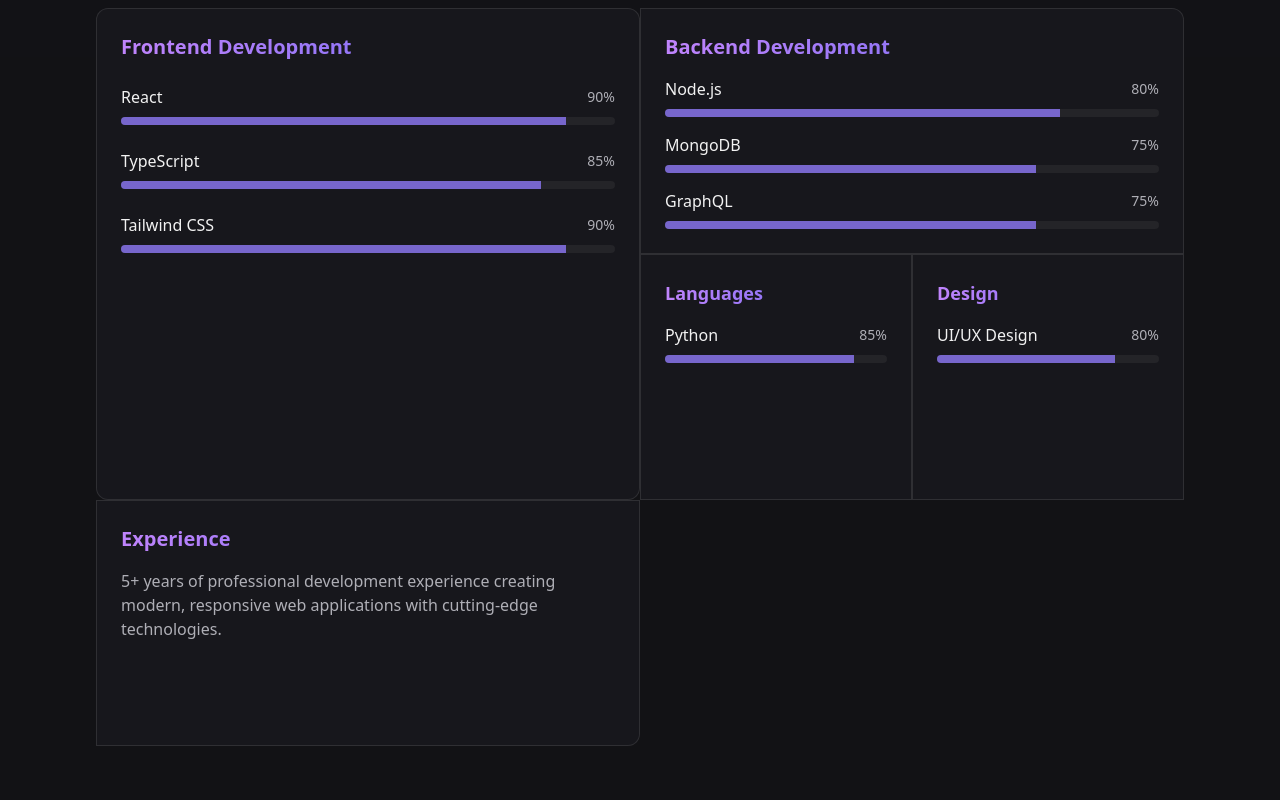
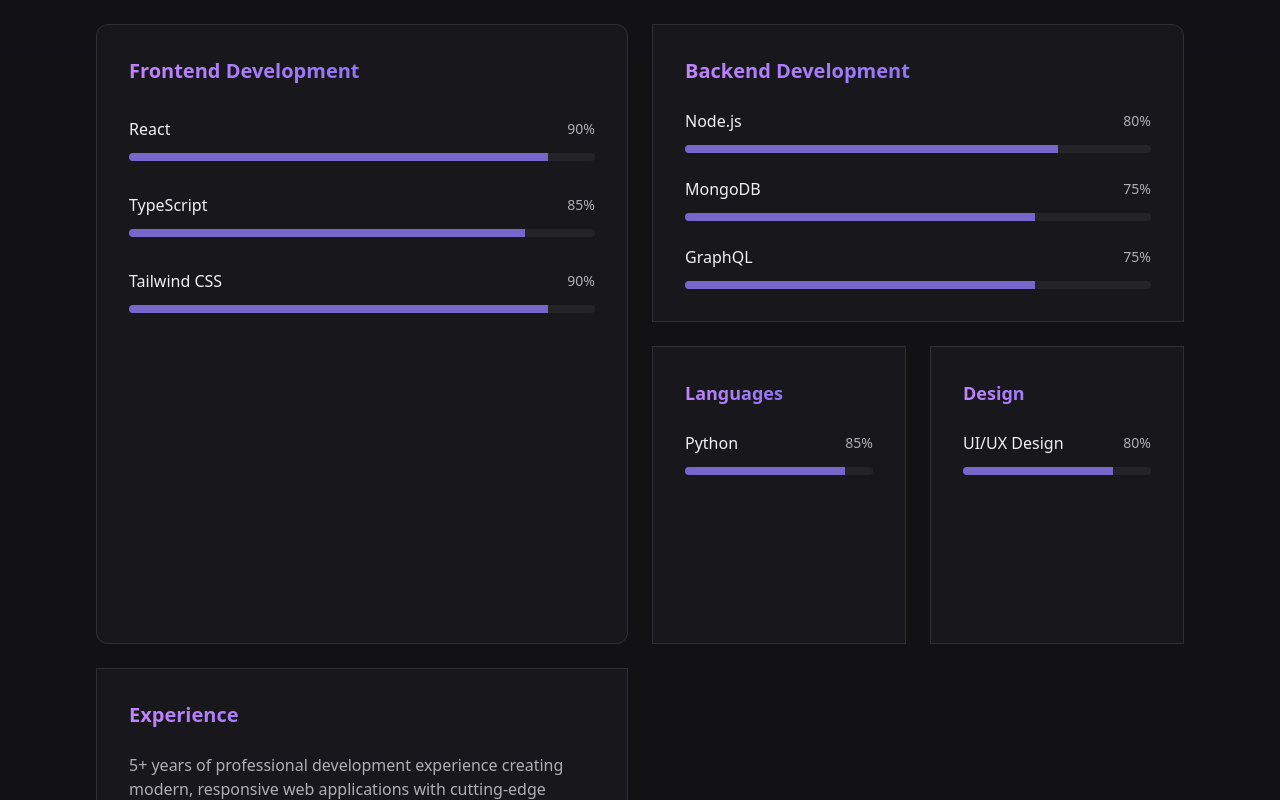
Before and after one commit to AtharvaBambere/Atharva-Bambere-Portfolio, a React (Vite) app: page / in a window 1280 px wide. Shown: the part 960-1760 px from the top of the page. Built offline with nearby package versions, Linux system fonts and the light colour scheme.

Commit message:
Refactor: Improve skills section layout
Improve the layout of the skills section to display skills in a bento grid with better spacing.

```diff
--- a/src/components/SkillsSection.tsx
+++ b/src/components/SkillsSection.tsx
@@ -27,17 +27,17 @@ const SkillsSection = () => {
   return (
     <section id="skills" className="min-h-screen flex items-center section-padding bg-secondary/20">
       <div className="container max-w-6xl mx-auto">
-        <h2 className="text-3xl md:text-4xl font-bold mb-12 text-center">
+        <h2 className="text-3xl md:text-4xl font-bold mb-16 text-center">
           My <span className="text-gradient">Skills</span>
         </h2>
 
-        <div className="grid grid-cols-1 md:grid-cols-3 lg:grid-cols-4 gap-0 auto-rows-fr">
+        <div className="grid grid-cols-1 md:grid-cols-3 lg:grid-cols-4 gap-4 md:gap-6 auto-rows-fr">
           {/* Frontend Featured Box */}
-          <div className="col-span-1 md:col-span-2 lg:col-span-2 row-span-2 bg-card rounded-xl p-6 glass-card animate-fade-in" style={{ animationDelay: "0.1s" }}>
-            <h3 className="text-xl font-semibold mb-6 text-gradient">Frontend Development</h3>
-            <div className="space-y-6">
+          <div className="col-span-1 md:col-span-2 lg:col-span-2 row-span-2 bg-card rounded-xl p-8 glass-card animate-fade-in" style={{ animationDelay: "0.1s" }}>
+            <h3 className="text-xl font-semibold mb-8 text-gradient">Frontend Development</h3>
+            <div className="space-y-8">
               {frontendSkills.map((skill, index) => (
-                <div key={skill.name} className="space-y-2"
+                <div key={skill.name} className="space-y-3"
                   style={{
                     animationDelay: `${index * 0.1 + 0.3}s`,
                     animation: "fadeIn 0.8s ease-out forwards",
@@ -65,11 +65,11 @@ const SkillsSection = () => {
           </div>
 
           {/* Backend Box */}
-          <div className="col-span-1 md:col-span-1 lg:col-span-2 row-span-1 bg-card rounded-none md:rounded-tr-xl p-6 glass-card animate-fade-in" style={{ animationDelay: "0.2s" }}>
-            <h3 className="text-xl font-semibold mb-4 text-gradient">Backend Development</h3>
-            <div className="space-y-4">
+          <div className="col-span-1 md:col-span-1 lg:col-span-2 row-span-1 bg-card rounded-none md:rounded-tr-xl p-8 glass-card animate-fade-in" style={{ animationDelay: "0.2s" }}>
+            <h3 className="text-xl font-semibold mb-6 text-gradient">Backend Development</h3>
+            <div className="space-y-6">
               {backendSkills.map((skill, index) => (
-                <div key={skill.name} className="space-y-2"
+                <div key={skill.name} className="space-y-3"
                   style={{
                     animationDelay: `${index * 0.1 + 0.4}s`,
                     animation: "fadeIn 0.8s ease-out forwards",
@@ -100,12 +100,12 @@ const SkillsSection = () => {
           {otherSkills.map((skill, index) => (
             <div
               key={skill.name}
-              className="col-span-1 bg-card rounded-none p-6 glass-card animate-fade-in"
+              className="col-span-1 bg-card rounded-none p-8 glass-card animate-fade-in"
               style={{ animationDelay: `${0.3 + index * 0.1}s` }}
             >
-              <h3 className="text-lg font-semibold mb-4 text-gradient">{skill.category}</h3>
-              <div className="space-y-4">
-                <div className="space-y-2">
+              <h3 className="text-lg font-semibold mb-6 text-gradient">{skill.category}</h3>
+              <div className="space-y-6">
+                <div className="space-y-3">
                   <div className="flex justify-between items-center">
                     <span className="font-medium">{skill.name}</span>
                     <span className="text-sm text-muted-foreground">{skill.level}%</span>
@@ -127,8 +127,8 @@ const SkillsSection = () => {
           ))}
 
           {/* Experience Box */}
-          <div className="col-span-1 md:col-span-1 lg:col-span-2 row-span-1 bg-card rounded-none md:rounded-br-xl p-6 glass-card animate-fade-in" style={{ animationDelay: "0.4s" }}>
-            <h3 className="text-xl font-semibold mb-4 text-gradient">Experience</h3>
+          <div className="col-span-1 md:col-span-1 lg:col-span-2 row-span-1 bg-card rounded-none md:rounded-br-xl p-8 glass-card animate-fade-in" style={{ animationDelay: "0.4s" }}>
+            <h3 className="text-xl font-semibold mb-6 text-gradient">Experience</h3>
             <p className="text-muted-foreground">5+ years of professional development experience creating modern, responsive web applications with cutting-edge technologies.</p>
           </div>
         </div>
```
